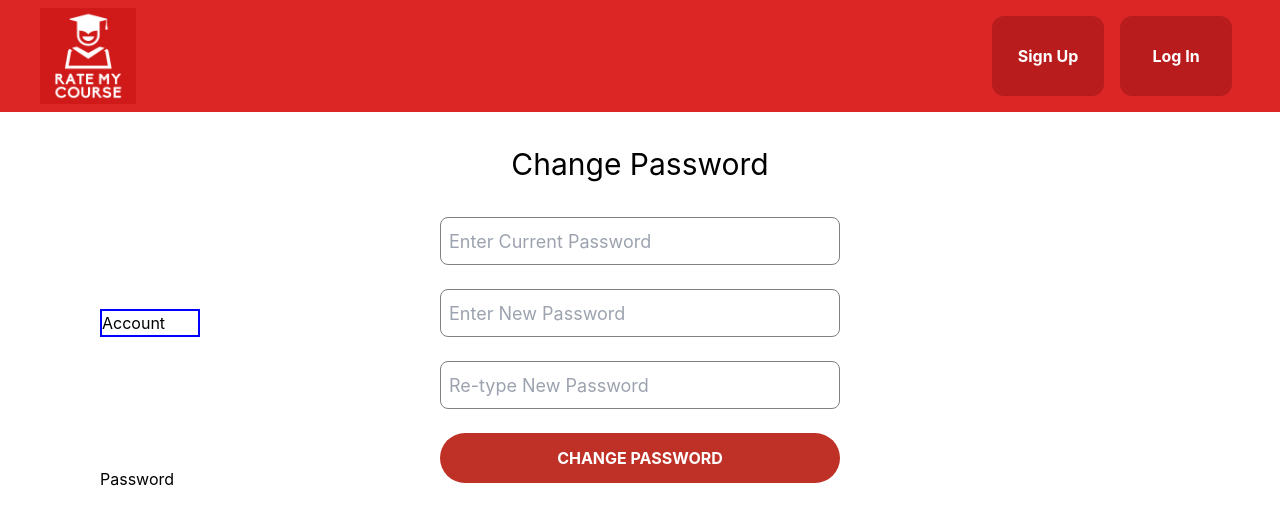
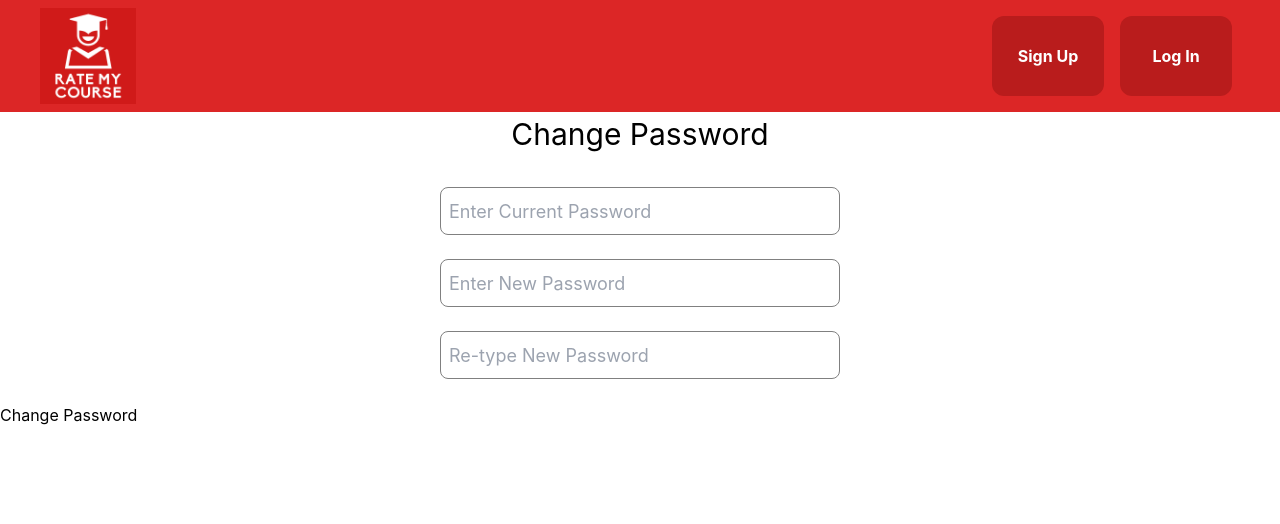
Before and after one commit to mrmallam/Rate_My_Course, a React (Create React App) app in the folder Frontend/rate_my_course/: page /AccountSettings/Change_Password in a window 1280 px wide. Shown: the top 524 px of the page. Built offline with nearby package versions, Linux system fonts and the light colour scheme.

Commit message:
Created accountSettings--change password page

```diff
--- a/Frontend/rate_my_course/src/pages/AccountSettingsPassword.js
+++ b/Frontend/rate_my_course/src/pages/AccountSettingsPassword.js
@@ -1,5 +1,4 @@
 import React, { useState } from "react";
-import '../styles/LoginPage.css';
 import '../styles/AccountSettingsPassword.css';
 import CustomButton from '../components/CustomButton';
 
@@ -14,59 +13,54 @@ const AccountSettingsPassword = () => {
 
 
     return (
-        <div className="mainContainer">
+        <div className="mainContainer--changePassword">
             <div className="textFieldContainer">
                 <div className="titleContainer">Change Password</div>
 
 
-                <div className={"inputContainer"}>
+                <div className="inputContainer--accountSettingsPassword">
                     <input
                         type="password"
                         value={password}
                         placeholder="Enter Current Password"
                         onChange={ev => setPassword(ev.target.value)}
-                        className={"inputBox"} />
+                        className={"inputBox"}
+                        id="currentPassword" />
                     <label className="errorLabel">{passwordError}</label>
                 </div>
                 <br />
 
-                <div className={"inputContainer"}>
+                <div className="inputContainer--accountSettingsPassword">
                     <input
                         type="password"
                         value={confirmPassword}
                         placeholder="Enter New Password"
                         onChange={ev => setConfirmPassword(ev.target.value)}
-                        className={"inputBox"} />
+                        className={"inputBox"}
+                        id="newPassword"/>
                     <label className="errorLabel">{passwordError}</label>
                 </div>
 
                 <br></br>
 
-                <div className={"inputContainer"}>
+                <div className="inputContainer--accountSettingsPassword">
                     <input
                         type="password"
                         value={confirmPassword2}
                         placeholder="Re-type New Password"
                         onChange={ev => setConfirmPassword2(ev.target.value)}
-                        className={"inputBox"} />
+                        className={"inputBox"}
+                        id="retypeNewPassword" />
                     <label className="errorLabel">{passwordError}</label>
-                    <br></br>
-                    <CustomButton label={'Change Password'} width={'100%'}></CustomButton>
                 </div>
-                <br></br>
+
                 {/* <button className="loginButton" id="changePasswordButton">Change Password</button> */}
             </div>
-
-            <div className="redLine"></div>
-            <div className="selectionsContainer">
-                <div className="selection" id="account">
-                    Account
-                </div>
-                <div className="selection" id="password">
-                    Password
-                </div>
+            <br></br>
+            {/* <CustomButton label={'Change Password'} width={'100%'}></CustomButton> */}
+            <div className="changePasswordButtonContainer">
+                <button id="changePasswordButton">Change Password</button>
             </div>
-
 
         </div>
 
```
